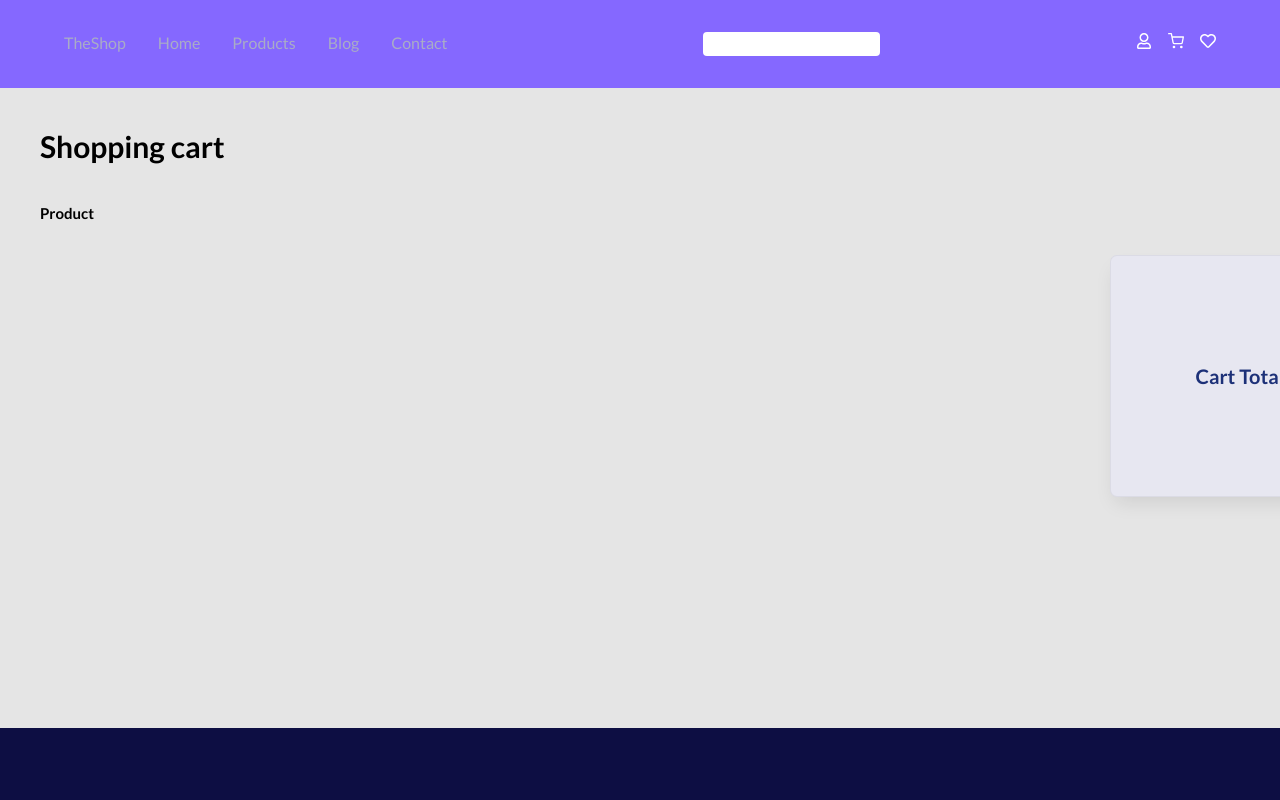
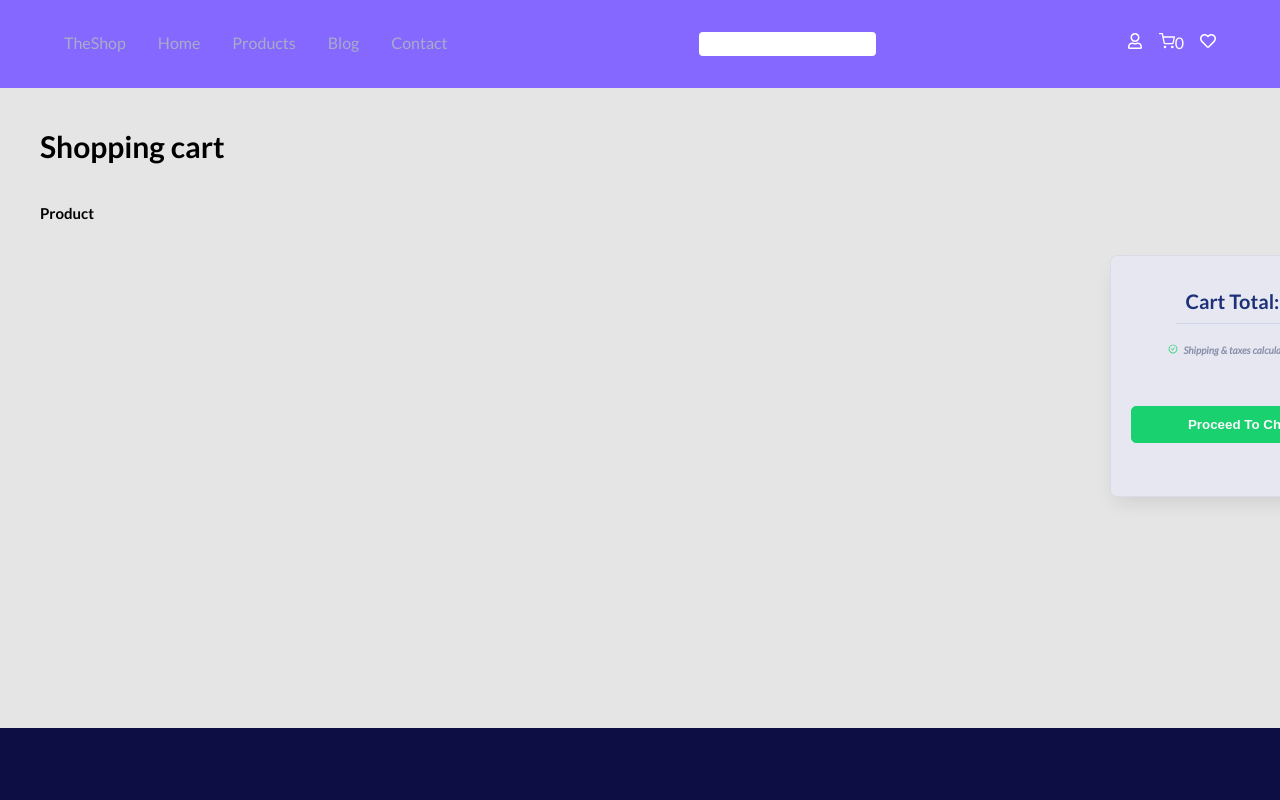
Before and after one commit to designdegenerate/webshopfrontend, a React (Create React App) app: page /Cart in a window 1280 px wide. Shown: the top 800 px of the page. Built offline with nearby package versions, Linux system fonts and the light colour scheme.

Commit message:
feat/added accumulator to the cart

```diff
--- a/src/App.css
+++ b/src/App.css
@@ -480,6 +480,7 @@ ul {
   font-size: 20px;
   font-weight: 700;
   display: flex;
+  flex-direction: column;
   padding: 20px;
   gap: 10px;
   box-shadow: 0px 10px 20px -5px rgba(0, 0, 0, 0.1);
@@ -501,3 +502,37 @@ ul {
   font-size: 20px;
   font-weight: 700;
 }
+
+.cart-total button {
+  background-color: #19d16f;
+  color: #fbfbfb;
+  border: 1px solid #19d16f;
+  border-radius: 5px;
+  min-height: 30px;
+  padding: 10px;
+  min-width: 250px;
+  font-weight: 700;
+  margin: 30px;
+}
+
+.cart-total div {
+  color: #8a91ab;
+  font-size: 10px;
+  font-style: italic;
+  display: flex;
+  gap: 5px;
+  padding: 10px;
+}
+
+.cart-total div svg {
+  color: #19d16f;
+}
+
+.cart-total p {
+  padding: 10px;
+  border-bottom: 1px solid #cfd6eb;
+}
+
+.total-amount {
+  margin-left: 20px;
+}
--- a/src/App.js
+++ b/src/App.js
@@ -48,9 +48,13 @@ function App() {
     setCart(newCart);
   };
 
+  const totalAmount = Object.values(cart).reduce((acc, cartItem) => {
+    return cartItem.amount + acc;
+  }, 0);
+
   return (
     <main className="App">
-      <NavBar />
+      <NavBar amount={totalAmount} />
       <article>
         <Routes>
           <Route
--- a/src/components/ShoppingCart.js
+++ b/src/components/ShoppingCart.js
@@ -1,4 +1,4 @@
-import { IoMdTennisball } from "react-icons/io";
+import { AiOutlineCheckCircle } from "react-icons/ai";
 import Footer from "./footer";
 const ShoppingCart = ({ cart, removeFromCart, addToCart }) => {
   const getCart = Object.values(cart);
@@ -59,7 +59,16 @@ const ShoppingCart = ({ cart, removeFromCart, addToCart }) => {
               </div>
             ))
           : []}
-        <div className="cart-total">Cart Total: €{totalAmount}</div>
+        <div className="cart-total">
+          <p>
+            Cart Total: <span className="total-amount">€{totalAmount}</span>
+          </p>
+          <div>
+            <AiOutlineCheckCircle />
+            Shipping & taxes calculated at checkout
+          </div>
+          <button>Proceed To Checkout</button>
+        </div>
       </div>
       <Footer />
     </>
--- a/src/components/navBar.js
+++ b/src/components/navBar.js
@@ -4,13 +4,11 @@ import { FaRegHeart } from "react-icons/fa";
 
 const { Link } = require("react-router-dom");
 
-const NavBar = () => {
+const NavBar = (props) => {
   return (
     <nav>
       <ul>
-        <li>
-          TheShop
-        </li>
+        <li>TheShop</li>
         <li>
           <Link to="/">Home</Link>
         </li>
@@ -31,6 +29,7 @@ const NavBar = () => {
         </Link>
         <Link to="/Cart">
           <FiShoppingCart />
+          {props.amount}
         </Link>
         <Link to="/Favorite">
           <FaRegHeart />
```
